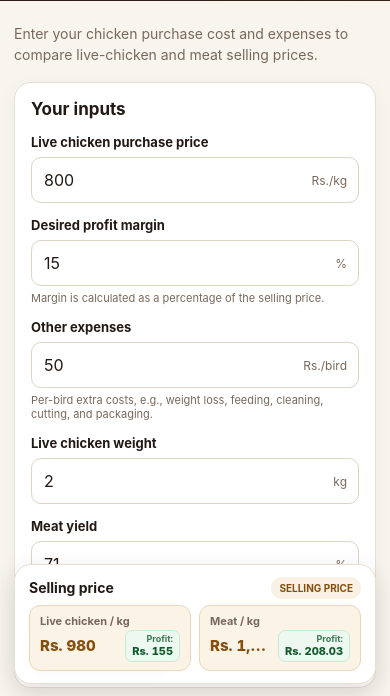
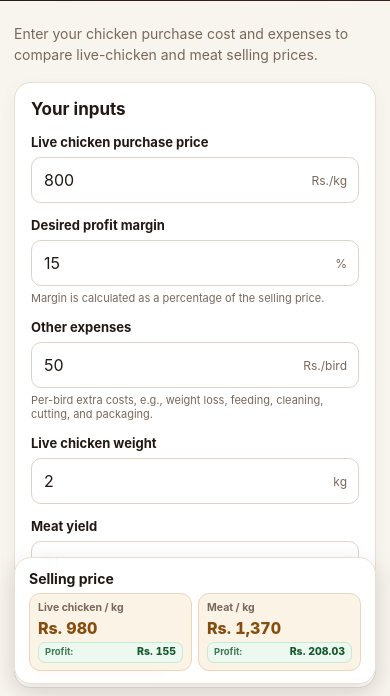
Before and after one commit to ragulan28/henhouse-calculator, a plain HTML site: page index.html in a window 390 px wide. Shown: the part 148-844 px from the top of the page. Drawn offline with Linux system fonts and the light colour scheme; no server answers.

Commit message:
style: update pinned comparison layout and bump cache version

```diff
--- a/css/style.css
+++ b/css/style.css
@@ -812,6 +812,9 @@ footer {
   .sp-group.is-pinned .result-title {
     margin-bottom: 6px;
   }
+  .sp-group.is-pinned .pill {
+    display: none;
+  }
   .sp-group.is-pinned .compare {
     grid-template-columns: 1fr 1fr;
     gap: 8px;
@@ -820,13 +823,13 @@ footer {
   .sp-group.is-pinned .compare-box {
     padding: 8px 10px;
     column-gap: 6px;
-    row-gap: 2px;
+    row-gap: 3px;
   }
   .sp-group.is-pinned .compare-box small {
     margin-bottom: 0;
   }
   .sp-group.is-pinned .compare-box strong {
-    font-size: 15px;
+    font-size: 16px;
   }
   .sp-group.is-pinned .compare-profit {
     padding: 3px 6px;
@@ -847,6 +850,35 @@ footer {
   }
   .sp-group.is-pinned .compare {
     grid-template-columns: 1fr 1fr;
+    gap: 6px;
+  }
+  .sp-group.is-pinned .compare-box {
+    grid-template-columns: 1fr;
+    align-items: start;
+    padding: 7px 8px;
+    row-gap: 4px;
+  }
+  .sp-group.is-pinned .compare-box small {
+    font-size: 10.5px;
+    line-height: 1.25;
+  }
+  .sp-group.is-pinned .compare-box strong {
+    font-size: 16px;
+  }
+  .sp-group.is-pinned .compare-profit {
+    flex-direction: row;
+    align-items: center;
+    justify-content: space-between;
+    flex-wrap: wrap;
+    width: 100%;
+    gap: 4px;
+    padding: 3px 6px;
+  }
+  .sp-group.is-pinned .compare-profit span:first-child {
+    font-size: 9.5px;
+  }
+  .sp-group.is-pinned .compare-profit span:last-child {
+    font-size: 10.5px;
   }
   .lang-btn {
     padding: 5px 8px;
--- a/sw.js
+++ b/sw.js
@@ -1,4 +1,4 @@
-const CACHE_NAME = "henhouse-calculator-v13";
+const CACHE_NAME = "henhouse-calculator-v14";
 const FILES = [
   "./",
   "./index.html",
```
